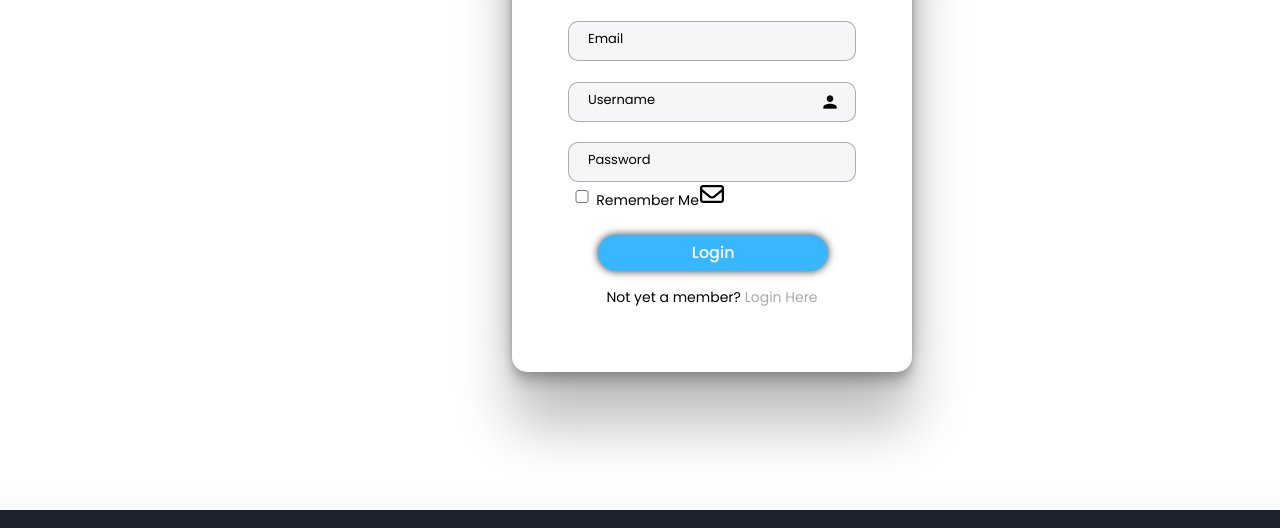
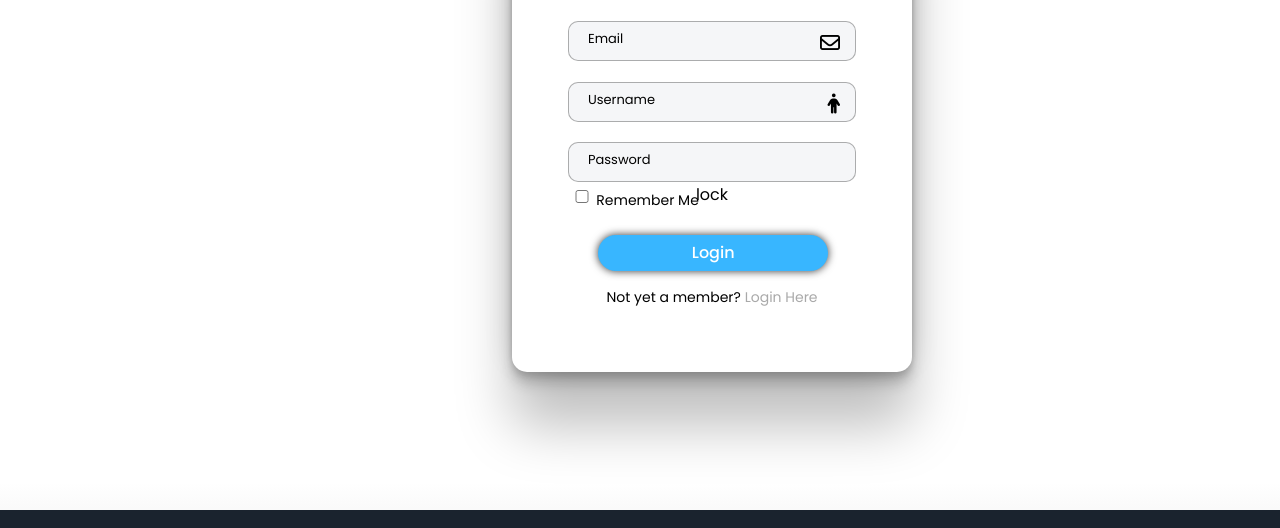
Before and after one commit to YeYintPhyo1/socialmedia-addiction5, a plain HTML site: page signup.html in a window 1280 px wide. Shown: the part 272-800 px from the top of the page. Drawn offline with nearby package versions, Linux system fonts and the light colour scheme.

Commit message:
Update signup.html

```diff
--- a/signup.html
+++ b/signup.html
@@ -72,20 +72,20 @@
               <input type="text" placeholder="" required>
               <label for="" class="floating-label">Email</label>
               <span class="material-icons">
-                  envelope
+                  <i class="fa-regular fa-envelope"></i>
                   </span>
           </div>
           <div class="input">
               <input type="password" placeholder="" required>
               <label for="" class="floating-label">Username</label>
               <span class="material-icons">
-                  person
+                  <i class="fa-solid fa-person"></i>
               </span>
           </div>
           <div class="input">
             <input type="password" placeholder="" required>
             <label for="" class="floating-label">Password</label>
-            <i class="fa-regular fa-envelope material-icons"></i>
+            lock
         </div>
           <div class="remember-forget">
               <div class="remember-me">
```
